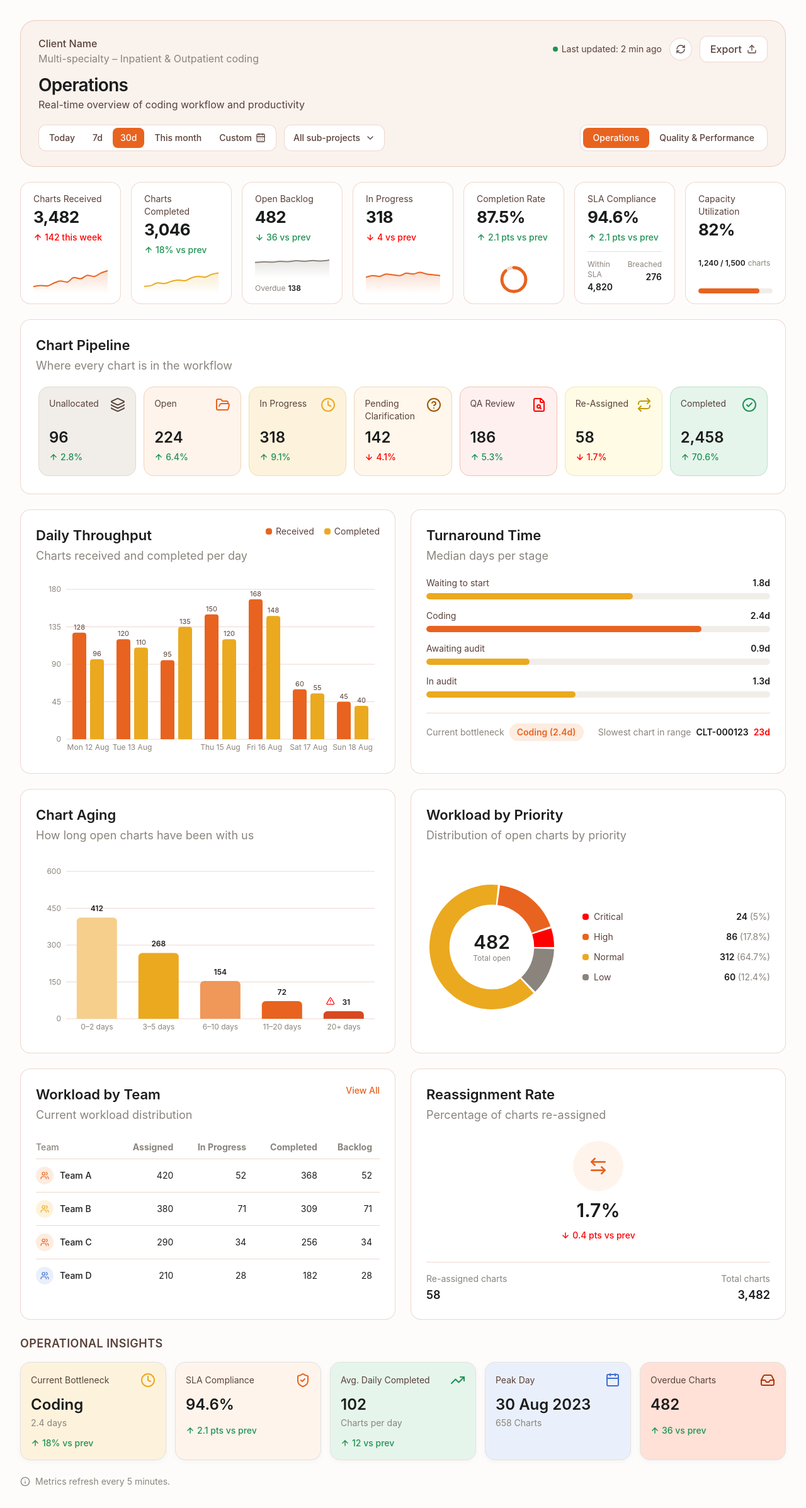
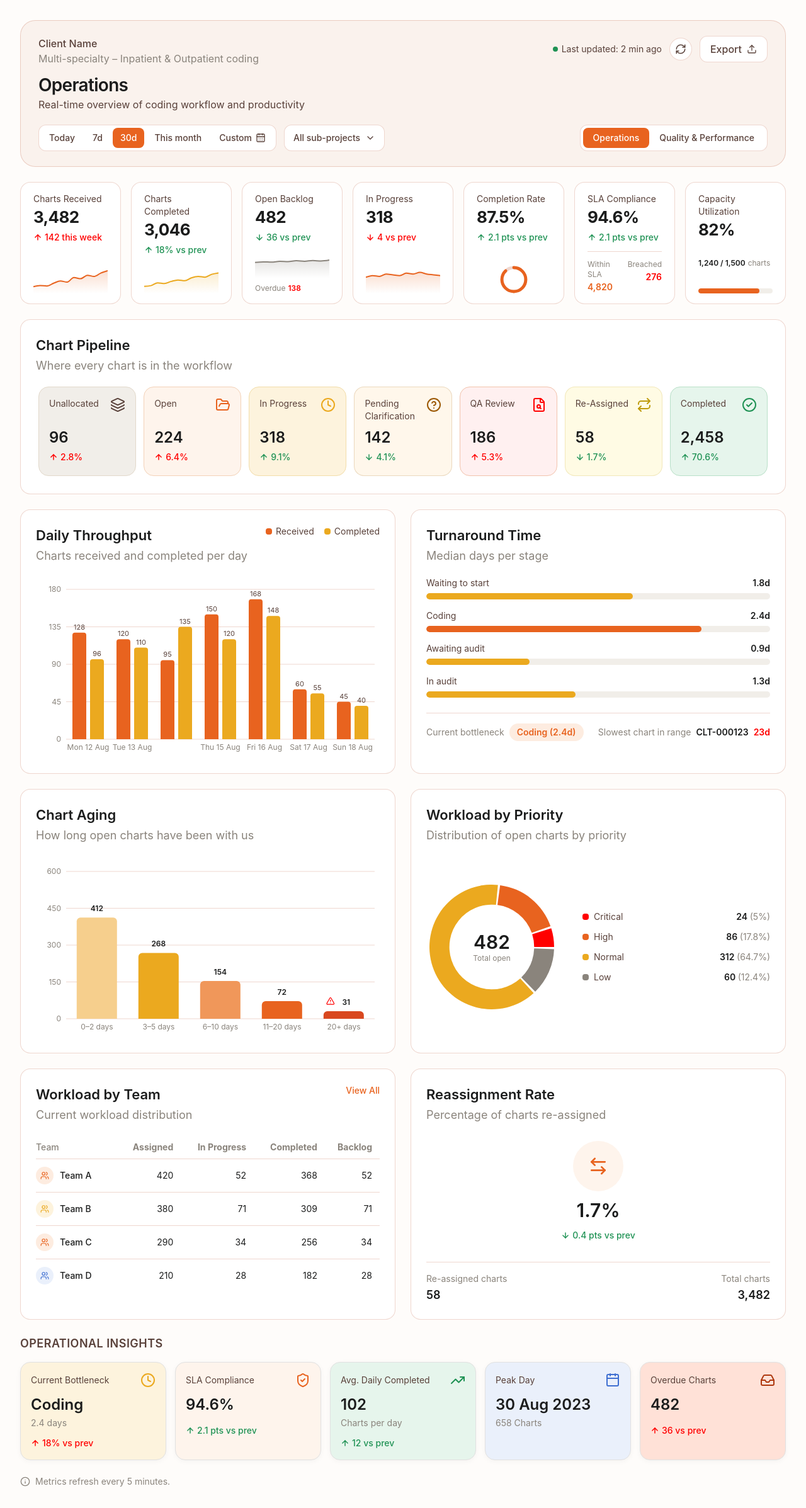
Before and after one commit to VenkatEchoIT/EHSClientDashboard, a React (Vite) app: page / in a window 1280 px wide. Shown: the whole page at 63% size. Built offline with nearby package versions, Linux system fonts and the light colour scheme.

Commit message:
Arrows Color changes

```diff
--- a/src/components/operations/InsightCard.tsx
+++ b/src/components/operations/InsightCard.tsx
@@ -32,17 +32,44 @@ export function InsightCard({ data }: { data: InsightCardData }) {
   const Icon = iconMap[data.icon];
   const tone = toneClasses[data.tone];
 
+  const isInverseTrend =
+    data.label === "Current Bottleneck" ||
+    data.label === "Overdue Charts";
+
   return (
-    <div className={`flex flex-col gap-3 rounded-2xl border border-[#e1e1e1] ${tone.bg} p-4 shadow-[0_2px_8px_rgba(0,0,0,0.04)]`}>
+    <div
+      className={`flex flex-col gap-3 rounded-2xl border border-[#e1e1e1] ${tone.bg} p-4 shadow-[0_2px_8px_rgba(0,0,0,0.04)]`}
+    >
       <div className="flex items-center justify-between">
-        <p className="text-sm text-[var(--color-ink-soft)]">{data.label}</p>
-        <Icon className={`h-6 w-6 ${tone.icon}`} strokeWidth={2} aria-hidden="true" />
+        <p className="text-sm text-[var(--color-ink-soft)]">
+          {data.label}
+        </p>
+
+        <Icon
+          className={`h-6 w-6 ${tone.icon}`}
+          strokeWidth={2}
+          aria-hidden="true"
+        />
       </div>
+
       <div>
-        <p className="mb-1 text-[24px] font-semibold leading-tight text-[var(--color-ink)]">{data.value}</p>
-        {data.supporting && <p className="text-sm text-[var(--color-ink-muted)]">{data.supporting}</p>}
+        <p className="mb-1 text-[24px] font-semibold leading-tight text-[var(--color-ink)]">
+          {data.value}
+        </p>
+
+        {data.supporting && (
+          <p className="text-sm text-[var(--color-ink-muted)]">
+            {data.supporting}
+          </p>
+        )}
       </div>
-      {data.trend && <TrendTag trend={data.trend} />}
+
+      {data.trend && (
+        <TrendTag
+          trend={data.trend}
+          inverse={isInverseTrend}
+        />
+      )}
     </div>
   );
 }
--- a/src/components/operations/KPICard.tsx
+++ b/src/components/operations/KPICard.tsx
@@ -150,7 +150,13 @@ export function KPICard({ data }: KPICardProps) {
                       {item.label}
                     </span>
 
-                    <span className="mt-0.5 text-sm font-semibold text-[var(--color-ink)]">
+                    <span
+                      className={`mt-0.5 text-sm font-semibold ${
+                        i === 0
+                          ? "text-[var(--color-accent)]"
+                          : "text-[var(--color-danger)]"
+                      }`}
+                    >
                       {item.value}
                     </span>
                   </div>
@@ -214,7 +220,7 @@ export function KPICard({ data }: KPICardProps) {
                         </span>
                       )}
 
-                      <span className="font-semibold text-[var(--color-ink)]">
+                      <span className="font-semibold text-[var(--color-danger)]">
                         {item.value}
                       </span>
 
--- a/src/components/operations/OperationsHeader.tsx
+++ b/src/components/operations/OperationsHeader.tsx
@@ -60,9 +60,32 @@ export function OperationsHeader({ dateFilter, onDateFilterChange, tab, onTabCha
             type="button"
             onClick={handleRefresh}
             aria-label="Refresh dashboard data"
-            className="inline-flex h-8 w-8 items-center justify-center rounded-full border border-[var(--color-border-soft)] bg-[var(--color-surface)] text-[var(--color-ink-soft)] hover:bg-[var(--color-neutral-soft)] focus-visible:outline focus-visible:outline-2 focus-visible:outline-offset-2 focus-visible:outline-[var(--color-accent)] sm:h-9 sm:w-9"
+            className="
+              inline-flex
+              h-10 w-10
+              shrink-0
+              items-center
+              justify-center
+              rounded-full
+              border
+              border-[var(--color-border-soft)]
+              bg-[var(--color-surface)]
+              text-[var(--color-ink-soft)]
+              transition-colors
+              hover:bg-[var(--color-neutral-soft)]
+              focus-visible:outline
+              focus-visible:outline-2
+              focus-visible:outline-offset-2
+              focus-visible:outline-[var(--color-accent)]
+              sm:h-9 sm:w-9
+            "
           >
-            <RefreshCw className={`h-4 w-4 sm:h-4 sm:w-4 ${isRefreshing ? "animate-spin" : ""}`} />
+            <RefreshCw
+              className={`h-4 w-4 sm:h-[18px] sm:w-[18px] ${
+                isRefreshing ? "animate-spin" : ""
+              }`}
+              aria-hidden="true"
+            />
           </button>
           <div className="relative">
             <button
--- a/src/components/operations/PipelineCard.tsx
+++ b/src/components/operations/PipelineCard.tsx
@@ -20,6 +20,14 @@ const iconByStage: Record<string, LucideIcon> = {
   "re-assigned": Repeat,
   completed: CheckCircle2,
 };
+
+const inverseTrendStages = new Set([
+  "unallocated",
+  "open",
+  "pending-clarification",
+  "qa-review",
+  "re-assigned",
+]);
 
 const toneClasses: Record<PipelineTone, { bg: string; border: string; text: string; icon: string }> = {
   neutral: {
@@ -109,6 +117,7 @@ export function PipelineCard({ stage }: { stage: PipelineStageData }) {
                 direction: stage.trend.direction,
                 label: stage.percentLabel,
               }}
+              inverse={inverseTrendStages.has(stage.id)}
             />
           </div>
         )}
--- a/src/components/operations/ReassignmentRate.tsx
+++ b/src/components/operations/ReassignmentRate.tsx
@@ -13,7 +13,7 @@ export function ReassignmentRate() {
           <ArrowLeftRight className="h-8 w-8 text-[var(--color-accent)]" strokeWidth={2} aria-hidden="true" />
         </span>
         <p className="text-3xl font-semibold text-[var(--color-ink)]">{reassignmentRate.percent}</p>
-        <TrendTag trend={reassignmentRate.trend} />
+        <TrendTag trend={reassignmentRate.trend} inverse />
       </div>
 
       <div className="mt-6 flex items-center justify-between border-t border-[var(--color-border-soft)] pt-4 text-sm">
--- a/src/components/operations/TrendTag.tsx
+++ b/src/components/operations/TrendTag.tsx
@@ -1,9 +1,8 @@
 import { ArrowDown, ArrowUp, Minus } from "lucide-react";
-import type { KPITone, Trend } from "../../types/operations";
+import type { Trend } from "../../types/operations";
 
 interface TrendTagProps {
   trend: Trend;
-  tone?: KPITone;
   size?: "sm" | "md";
   inverse?: boolean;
 }
--- a/src/components/quality/AuditPerformance.tsx
+++ b/src/components/quality/AuditPerformance.tsx
@@ -12,6 +12,7 @@ function InnerCard({
   value,
   unit,
   trend,
+  inverse = false,
 }: {
   icon: ReactNode;
   bg: string;
@@ -19,6 +20,7 @@ function InnerCard({
   value: string;
   unit?: string;
   trend: Trend;
+  inverse?: boolean;
 }) {
   return (
     <div className={`flex flex-col justify-between rounded-2xl border border-[var(--color-border-soft)] ${bg} p-4`}>
@@ -31,7 +33,10 @@ function InnerCard({
           {value} {unit && <span className="text-sm font-normal text-[var(--color-ink-muted)]">{unit}</span>}
         </p>
         <div className="mt-2">
-          <TrendTag trend={trend} />
+          <TrendTag
+            trend={trend}
+            inverse={inverse}
+          />
         </div>
       </div>
     </div>
@@ -59,20 +64,42 @@ export function AuditPerformance() {
           trend={trendFor(kpis.chartsAudited, kpis.prev.chartsAudited, "count")}
         />
         <InnerCard
-          icon={<HelpCircle className="h-6 w-6 text-[var(--color-amber)]" strokeWidth={2} aria-hidden="true" />}
+          icon={
+            <HelpCircle
+              className="h-6 w-6 text-[var(--color-amber)]"
+              strokeWidth={2}
+              aria-hidden="true"
+            />
+          }
           bg="bg-[var(--color-amber-soft)]"
           label="Audits pending"
           value={`${kpis.auditsPending}`}
           unit="Charts"
-          trend={trendFor(kpis.auditsPending, kpis.prev.auditsPending, "count")}
+          trend={trendFor(
+            kpis.auditsPending,
+            kpis.prev.auditsPending,
+            "count"
+          )}
+          inverse
         />
         <InnerCard
-          icon={<Clock className="h-6 w-6 text-[var(--color-primary)]" strokeWidth={2} aria-hidden="true" />}
+          icon={
+            <Clock
+              className="h-6 w-6 text-[var(--color-primary)]"
+              strokeWidth={2}
+              aria-hidden="true"
+            />
+          }
           bg="bg-[var(--color-accent-softer)]"
           label="Avg. Audit Time"
           value={`${kpis.avgAuditTimeDays}`}
           unit="days"
-          trend={trendFor(kpis.avgAuditTimeDays, kpis.prev.avgAuditTimeDays, "pts")}
+          trend={trendFor(
+            kpis.avgAuditTimeDays,
+            kpis.prev.avgAuditTimeDays,
+            "pts"
+          )}
+          inverse
         />
         <InnerCard
           icon={<FileCheck2 className="h-6 w-6 text-[var(--color-success)]" strokeWidth={2} aria-hidden="true" />}
--- a/src/components/quality/QualityKPICard.tsx
+++ b/src/components/quality/QualityKPICard.tsx
@@ -13,6 +13,12 @@ const sparklineColorByTone: Record<QualityKPITone, string> = {
   info: "#3f6fd1",
   neutral: "#8a847c",
 };
+
+const inverseTrendLabels = new Set([
+  "Rework rate",
+  "Failed audit checks",
+  "Rejected records",
+]);
 
 const ringColorByTone: Record<QualityKPITone, string> = {
   accent: "var(--color-accent)",
@@ -54,6 +60,8 @@ function DonutVisual({ value, tone }: { value: number; tone: QualityKPITone }) {
 }
 
 export function QualityKPICard({ data }: QualityKPICardProps) {
+  const isInverseTrend = inverseTrendLabels.has(data.label);
+
   return (
     <div className="flex min-w-[190px] flex-1 flex-col justify-between rounded-2xl border border-[var(--color-border-soft)] bg-[var(--color-surface)] px-5 py-4 shadow-[0_1px_2px_rgba(36,33,29,0.20)] transition-shadow hover:shadow-[0_2px_10px_rgba(36,33,29,0.06)]">
       <div className="flex items-start justify-between gap-3">
@@ -66,7 +74,7 @@ export function QualityKPICard({ data }: QualityKPICardProps) {
             <div className="mt-2">
               <TrendTag
                 trend={data.trend}
-                tone={data.trendTone ?? data.tone}
+                inverse={isInverseTrend}
               />
             </div>
           )}
--- a/src/components/quality/TrendTag.tsx
+++ b/src/components/quality/TrendTag.tsx
@@ -1,34 +1,40 @@
-import { ArrowDown, ArrowUp } from "lucide-react";
-import type { QualityKPITone, Trend } from "../../types/qualityPerformance";
+import { ArrowDown, ArrowUp, Minus } from "lucide-react";
+import type { Trend } from "../../types/qualityPerformance";
 
 interface TrendTagProps {
   trend: Trend;
-  tone?: QualityKPITone;
   size?: "sm" | "md";
+  inverse?: boolean;
 }
-
-const colorByDirection: Record<Trend["direction"], string> = {
-  up: "text-[var(--color-success)]",
-  down: "text-[var(--color-danger)]",
-  flat: "text-[var(--color-ink-muted)]",
-};
 
 export function TrendTag({
   trend,
   size = "sm",
+  inverse = false,
 }: TrendTagProps) {
   const Icon =
     trend.direction === "down"
       ? ArrowDown
-      : ArrowUp;
+      : trend.direction === "up"
+        ? ArrowUp
+        : Minus;
 
   const textSize =
     size === "sm"
       ? "text-sm"
       : "text-base";
 
-  const colorClass =
-    colorByDirection[trend.direction];
+  let colorClass = "text-[var(--color-ink-muted)]";
+
+  if (trend.direction !== "flat") {
+    const isPositive = inverse
+      ? trend.direction === "down"
+      : trend.direction === "up";
+
+    colorClass = isPositive
+      ? "text-[var(--color-success)]"
+      : "text-[var(--color-danger)]";
+  }
 
   return (
     <span
--- a/src/types/operations.ts
+++ b/src/types/operations.ts
@@ -40,6 +40,7 @@ export interface DailyThroughputPoint {
   date: string;
   received: number;
   completed: number;
+
 }
 
 export interface TurnaroundStage {
```
